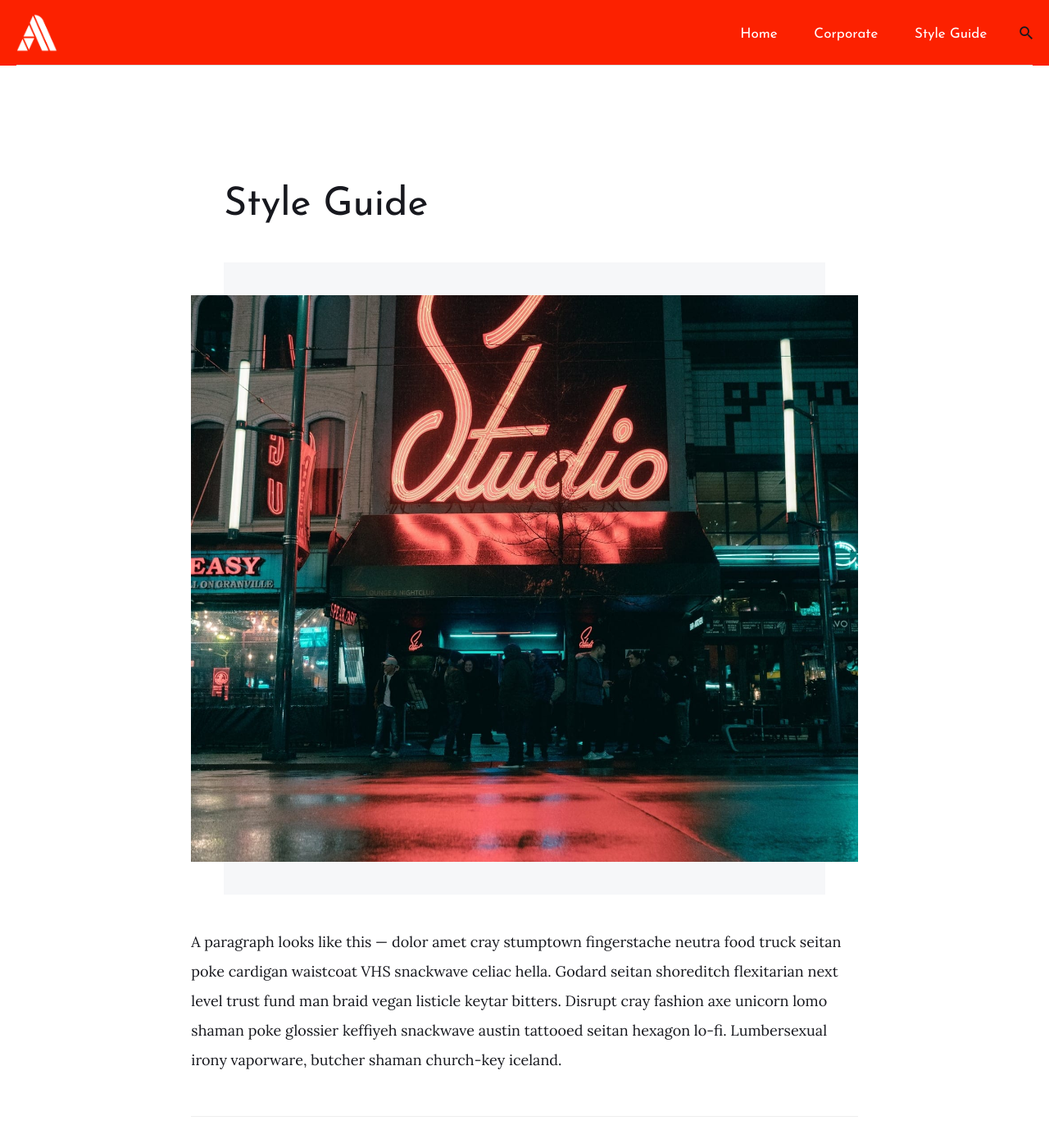
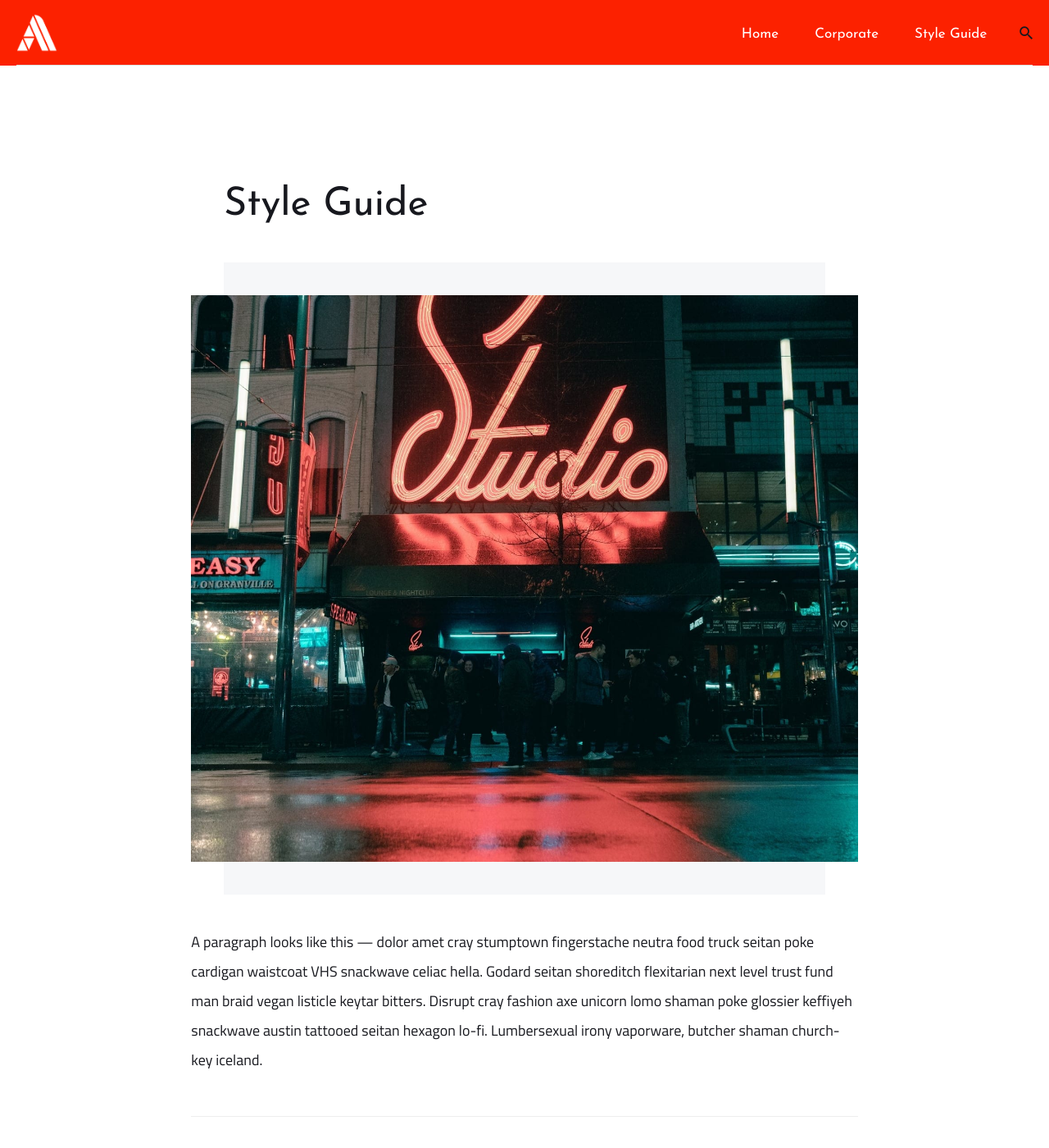
Before and after one commit to Asfalto-Ascari/AsfaltoAscari, a Jekyll site: the page built from _pages/styleguide.md, in a window 1280 px wide and 1400 px high. Shown: the whole window at 82% size. Built offline with Jekyll 4.4.1, drawn with Linux system fonts in a browser that asks for light colours; nearby versions of some CDN libraries.

Commit message:
Integrate Titillium Web font.

```diff
--- a/_includes/head.html
+++ b/_includes/head.html
@@ -10,6 +10,7 @@
   <link rel="alternate" type="application/rss+xml" title="{{ site.title | escape }}" href="{{ "/feed.xml" | relative_url }}">
 
   <!-- Fonts -->
+  <link href="https://fonts.googleapis.com/css?family=Titillium+Web:200,200i,300,300i,400,400i,600,600i,700,700i,900&display=swap" rel="stylesheet">
   <link href="https://fonts.googleapis.com/css?family=Lora:400,700" rel="stylesheet">
   <link href="https://fonts.googleapis.com/css?family=Josefin+Sans" rel="stylesheet">
 
--- a/_sass/0-settings/_variables.scss
+++ b/_sass/0-settings/_variables.scss
@@ -51,7 +51,7 @@ $base-font-size: 18px;
 $base-font-style: normal;
 $base-font-variant: normal;
 $base-font-weight: normal;
-$base-font-family: 'Lora', Georgia, "Times New Roman", serif;
+$base-font-family: 'Titillium Web', serif;
 $base-line-height: 36px;
 
 // Headings
```
